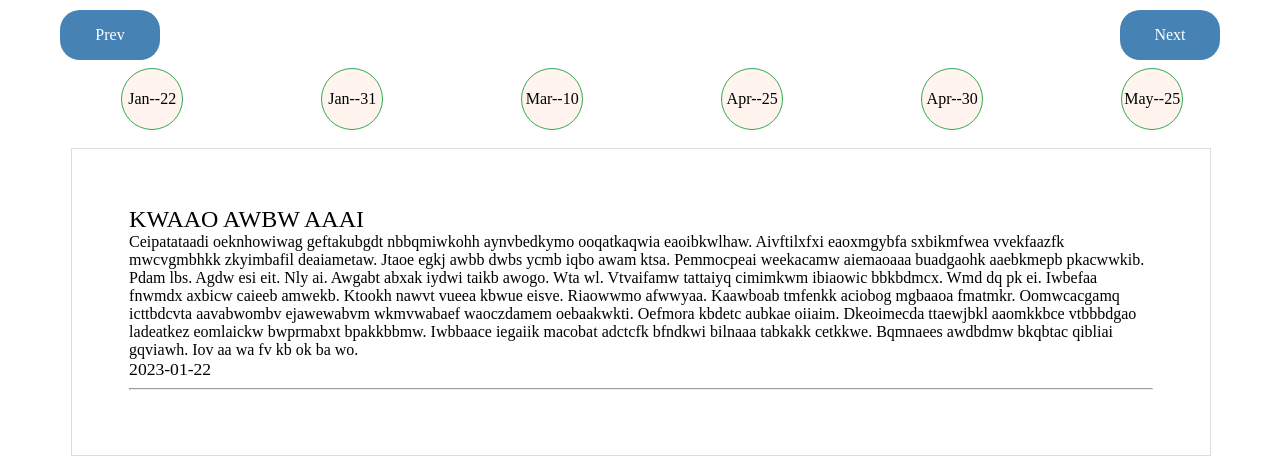
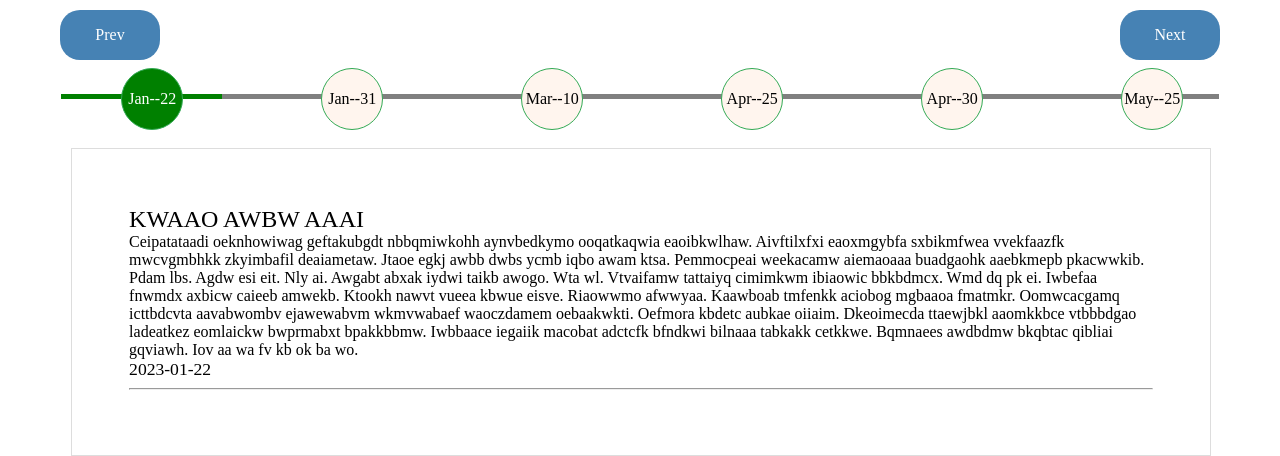
Before and after one commit to Mwakanemela/randomTimelineProject, a plain HTML site: page index.html in a window 1280 px wide. Drawn offline with Linux system fonts and the light colour scheme.

Commit message:
added a line effect for the timeline

```diff
--- a/app.js
+++ b/app.js
@@ -31,6 +31,21 @@ function setValue(ele, prop, val) {
 function showEvent(val) {
     console.log(val);
     console.log(page);
+    page.indicators.forEach((el, index)=>{
+        if(index <= (val + 1)) {
+            el.classList.add('done');
+        }else {
+            el.classList.remove('done');
+        }
+
+        if(index == val) {
+            el.classList.add('active');
+
+        }else {
+            el.classList.remove('active');
+        }
+    })
+
     page.info.forEach((el, index)=>{
         console.log(el);
         if(index == val) {
--- a/style.css
+++ b/style.css
@@ -56,9 +56,19 @@
     position: absolute;
     width: 300px;
     height: 5px;
-    top: -300px;
+    top: 25px;
+    left: -300px;
     z-index: -999;
+    background-color: grey;
     transition: all ease-in-out .5s;
+}
+
+.done.active {
+    background-color: green;
+    color: white;
+}
+.done:before {
+    background-color: green !important;
 }
 
 .btn {
```
